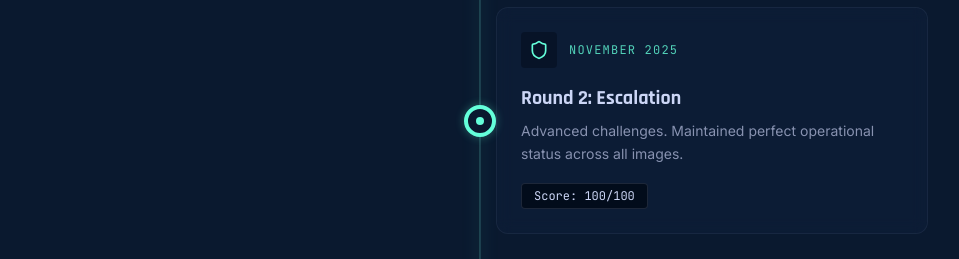
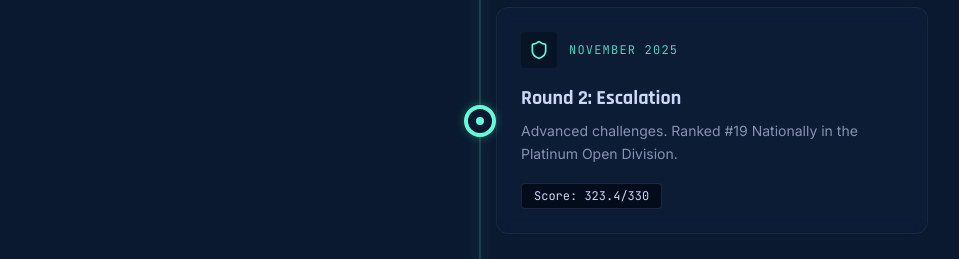
Before and after one commit to brodie10/jagscyber, a React (Vite) app: page / in a window 1280 px wide. Shown: the part 1960-2219 px from the top of the page, without its empty margins (160-1119 px from the left). Built offline with nearby package versions, Linux system fonts and the light colour scheme.

Commit message:
Updated november

```diff
--- a/src/components/Roadmap.jsx
+++ b/src/components/Roadmap.jsx
@@ -14,10 +14,10 @@ const milestones = [
     {
         title: "Round 2: Escalation",
         date: "November 2025",
-        description: "Advanced challenges. Maintained perfect operational status across all images.",
+        description: "Advanced challenges. Ranked #19 Nationally in the Platinum Open Division.",
         icon: Shield,
         status: "completed",
-        stats: "Score: 100/100"
+        stats: "Score: 323.4/330"
     },
     {
         title: "State Championship",
```
